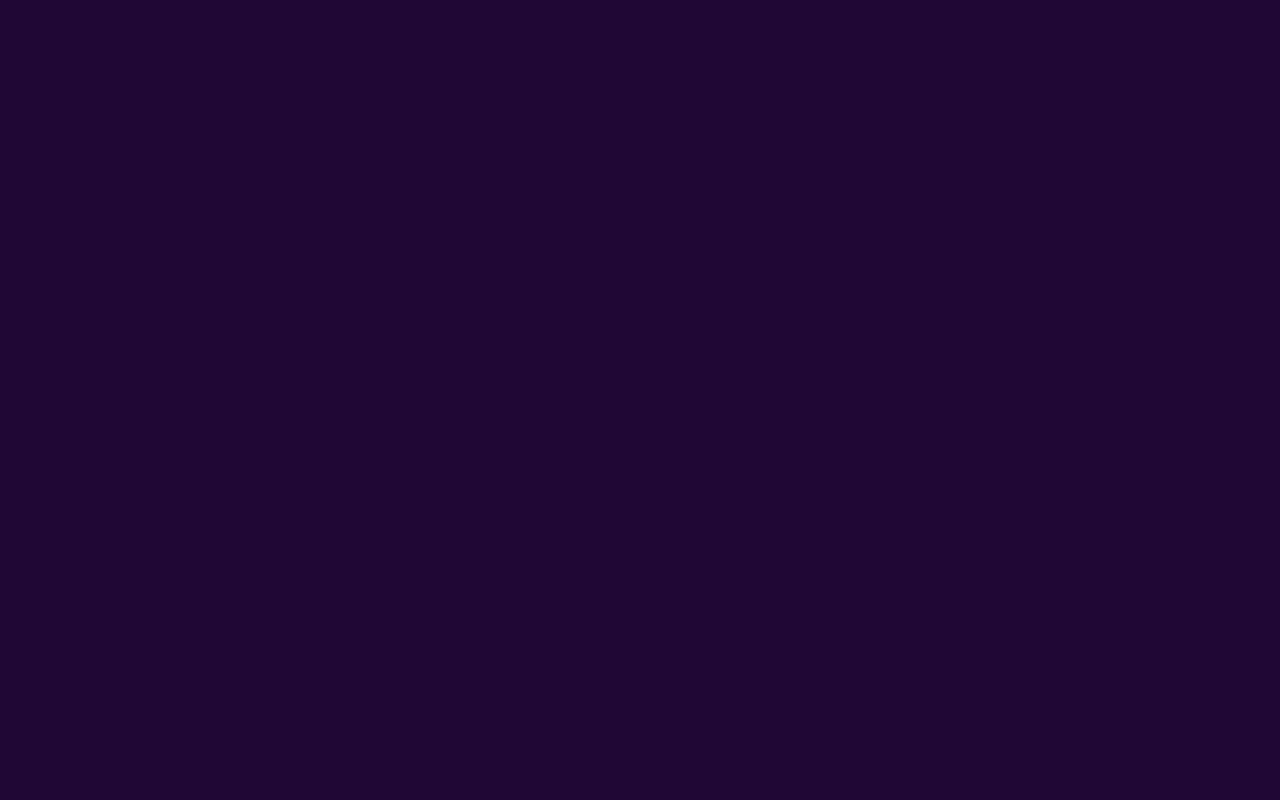
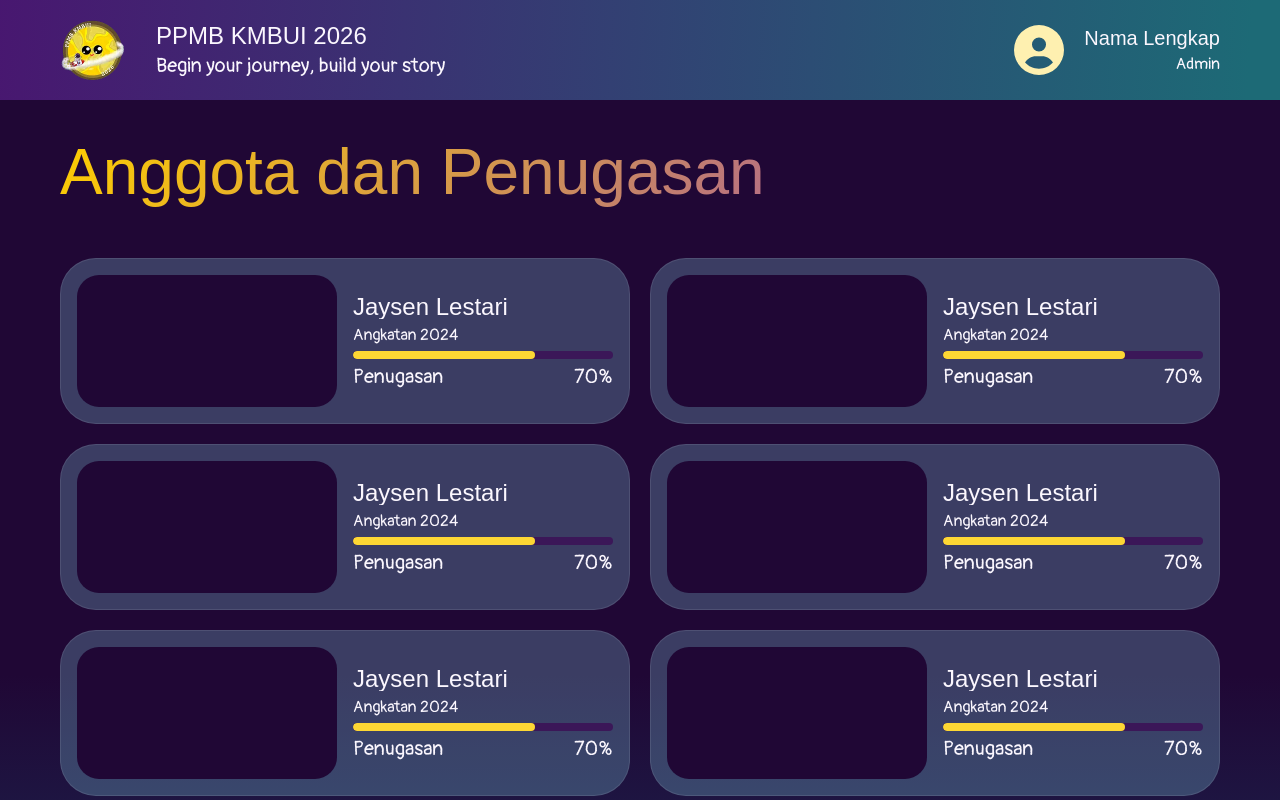
Before and after one commit to ppmb-kmbui/fe-ppmb-2026, a Next.js app: page /admin in a window 1280 px wide. Shown: the top 800 px of the page. Built offline with nearby package versions, Linux system fonts and the light colour scheme; a web font is replaced by a local one.

Commit message:
Menambah Admin Menu dan Mengubah Header Desktop
Header desktop sebelumnya menampilkan Nama Lengkap dan Angkatan 'Batch' untuk admin seharusnya Nama Lengkap dan 'Admin', diubah menjadi Nama Lengkap dan ['Admin'] atau [Angkatan 'Batch']. Belum connect backend

```diff
--- a/src/app/admin/page.tsx
+++ b/src/app/admin/page.tsx
@@ -1,3 +1,45 @@
+import { ParticipantCard } from "@/components/admin";
+import { Header } from "@/components/layout/Header";
+
+const participants = Array.from({ length: 9 }, (_, index) => ({
+  id: index + 1,
+  name: "Jaysen Lestari",
+  batch: 2024,
+  progress: 70,
+  avatar: "",
+}));
+
 export default function AdminPage() {
-  return null;
+  return (
+    <>
+      {/* Desktop */}
+      <div className="hidden md:block relative isolate min-h-screen overflow-x-clip bg-[image:var(--gradient-dashboard)] bg-cover text-foreground">
+        <Header className="relative z-30" user={{fullName: "Nama Lengkap",  subtitle: "Admin"}} />
+        <main className="relative z-10 min-h-[calc(100svh-100px)] px-4 py-9 md:px-[60px]">
+
+          <div className="flex w-full flex-col gap-8 md:gap-10">
+            <h1 className="bg-[linear-gradient(126deg,var(--gradient-header-start)_0%,var(--gradient-header-end)_100%)] bg-clip-text pb-2 font-heading text-h1 leading-[1.15] text-transparent">
+              Anggota dan Penugasan
+            </h1>
+
+            <div className="grid w-full grid-cols-[repeat(auto-fit,minmax(min(100%,450px),1fr))] gap-5">
+              {participants.map((participant) => (
+                <ParticipantCard
+                  key={participant.id}
+                  name={participant.name}
+                  batch={participant.batch}
+                  progress={participant.progress}
+                  avatar={participant.avatar}
+                  href={`/admin/peserta/${participant.id}`}
+                />
+              ))}
+            </div>
+          </div>
+        </main>
+      </div>
+      <div className="block md:hidden">
+
+      </div>
+    </>
+  );
 }
--- a/src/components/layout/Header.tsx
+++ b/src/components/layout/Header.tsx
@@ -7,7 +7,8 @@ import { cn } from "@/lib/cn";
 
 export interface HeaderUser {
   fullName: string;
-  batch: string | number;
+  batch?: string | number;
+  subtitle?: string;
 }
 
 export interface HeaderProps extends HTMLAttributes<HTMLElement> {
@@ -65,7 +66,11 @@ export function Header({
             />
             <div className="hidden flex-col items-end gap-2 sm:flex">
               <p className="font-heading text-h5">{user.fullName}</p>
-              <p className="text-b3">Angkatan {user.batch}</p>
+              {(user.subtitle || user.batch) && (
+                <p className="text-b3">
+                  {user.subtitle || `Angkatan ${user.batch}`}
+                </p>
+              )}
             </div>
           </Link>
         ) : (
```
Also changed, not shown: 1 other file (tests, documents, lock files or other folders).
